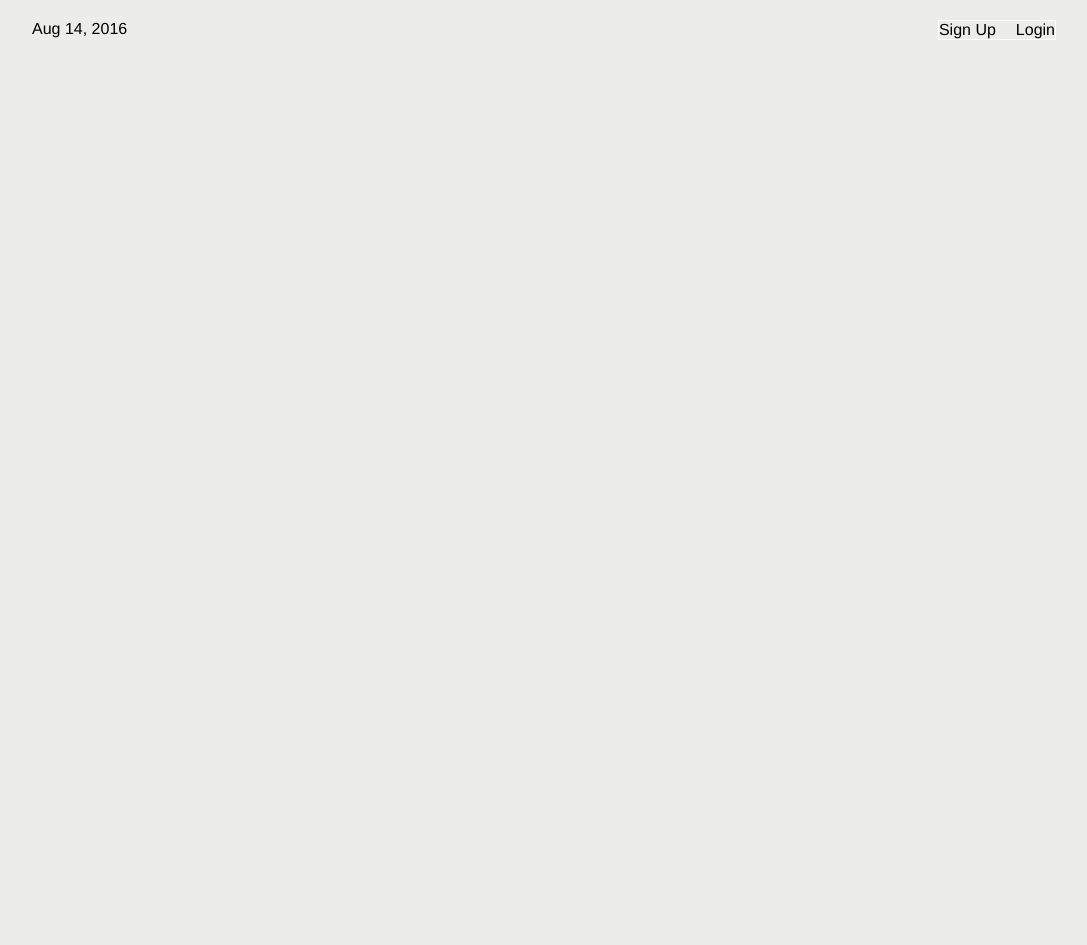
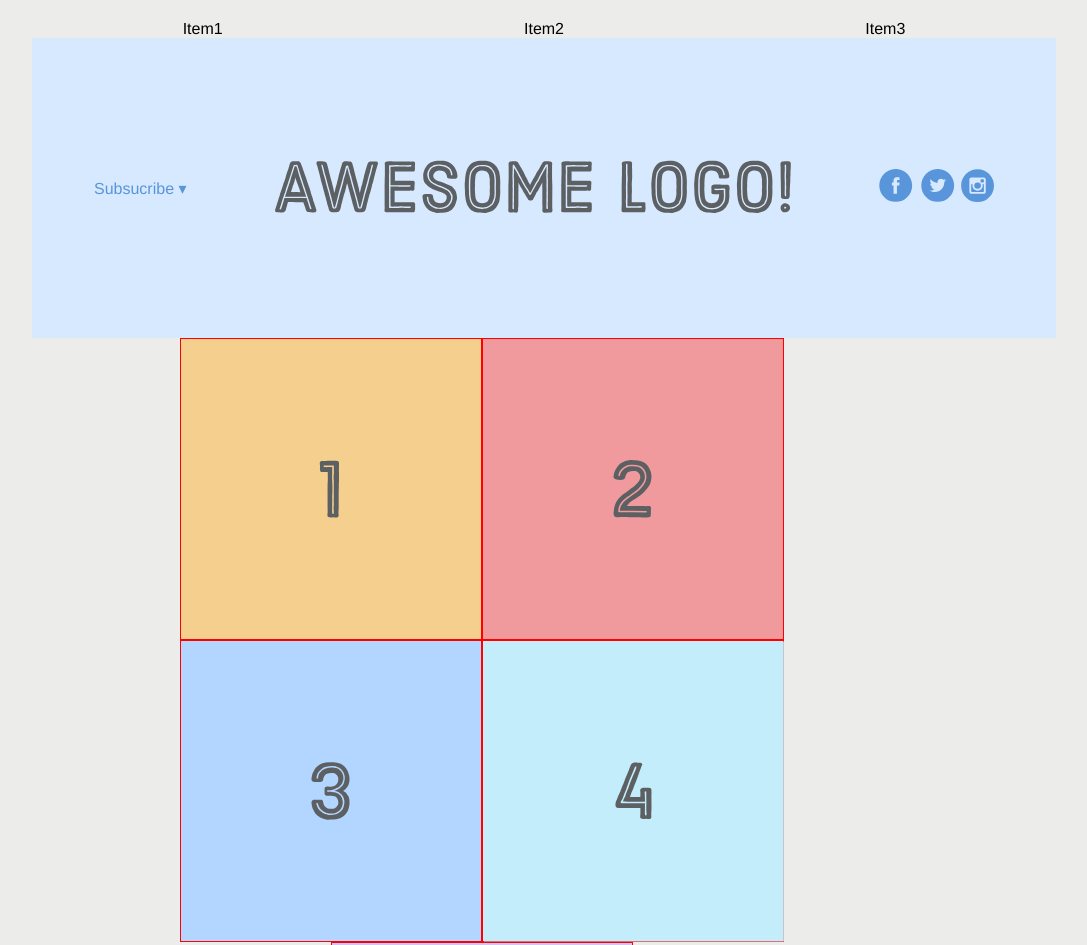
Before and after one commit to Aliz121/Ders1, a plain HTML site: page index.html in a window 1280 px wide. Shown: the top 945 px of the page, without its empty margins (96-1183 px from the left). Before the commit the page ends 800 px from the top, so only its background shows below. Drawn offline with Linux system fonts and the light colour scheme; a web font is replaced by a local one.

Commit message:
4/2/2024
Ders5

```diff
--- a/index.html
+++ b/index.html
@@ -64,14 +64,52 @@
 
 
 
-        <div class='menu'>
+
+        <!-- <div class='menu'>
           <div class='date'>Aug 14, 2016</div>
           <div class="links">
             <div class='signup'>Sign Up</div>
             <div class='login'>Login</div>
         </div>
+        </div> -->
+
+        <div class="flex-contanier">
+            <div class="flex-item">Item1</div>
+            <div class="flex-item">Item2</div>
+            <div class=flex-item>Item3</div>
         </div>
 
+        <div class="header-container">
+            <div class="header">
+                <div class="sub">Subsucribe &#9662;</div>
+                <div class="logo"><img src="awesome-logo.svg"></div>
+                <div class="social"><img src="social-icons.svg"></div>
+            </div>
+        </div>
+
+        <div class="photo-grid-container">
+            <div class="photo-grid">
+
+                <div class="photo-grid-item first-item ">
+                    <img src="one.svg"/>
+                </div>
+                <div class="photo-grid-item second-item ">
+                    <img src="two.svg"/>
+                </div>
+                <div class="photo-grid-item first-item ">
+                    <img src="three.svg"/>
+                </div>
+                <div class="photo-grid-item second-item ">
+                    <img src="four.svg"/>
+                </div>
+                <div class="photo-grid-item second-item ">
+                    <img src="five.svg"/>
+                </div>
+
+
+
+            </div>
+        </div>
 
 
 
--- a/style.css
+++ b/style.css
@@ -1,6 +1,3 @@
-/* 3/26/2024 */
-
-
     *{
         margin:0;
         padding:0;
@@ -16,7 +13,7 @@
     font-family: "Helvetica",sans-serif;
 
 
-   }
+    }
 
    .menu{
     display: flex;
@@ -35,6 +32,78 @@
    .login{
     margin-left: 20px;
    }
+
+
+   .flex-contanier{
+    flex-direction:row;
+    justify-content: space-around;
+    display: flex;
+    align-items: center;
+
+
+
+
+   }
+
+   .flex-item{
+    flex:0 1 auto;
+    align-self:center;
+    order: 2;
+   }
+
+   .header-container{
+    color: #5995DA;
+    background-color: #D6E9FE ;
+    display:flex;
+    justify-content: center;
+
+
+
+   }
+
+   .header{
+    width: 900px;
+    height:300px;
+    display: flex;
+    justify-content: space-between;
+    align-items: center;
+    } */
+
+    /* .photo-grid{
+        display: flex;
+        flex-direction: row;
+        gap: 20px;
+        justify-content:center ;
+    } */
+
+
+    .photo-grid-container{
+        display: flex;
+        justify-content: center;
+    }
+
+    .photo-grid{
+
+        display:flex;
+        flex-wrap: wrap;
+        justify-content: center;
+        width: 900px;
+    }
+
+
+    .photo-grid-item{
+        border: 1px solid red ;
+        width:300px;
+        height:300px;
+
+    }
+
+    .fourth-item{
+        border: 5px solid blue;
+    }
+
+
+
 
 
 
@@ -93,3 +162,17 @@
    }
 
 id unique */
+
+
+
+
+
+
+/* yatayda hizalama justify content düşeyde align items ile hizalama */
+
+/* flex wrap no ise yatyda kayırdma gerekli with  */
+
+/*
+space around her eksen eşit space between baştan sondan eşit ortası eşit değil  */
+
+/* flex 1 ise flex değişebilir flex initial ise sabit */
```
